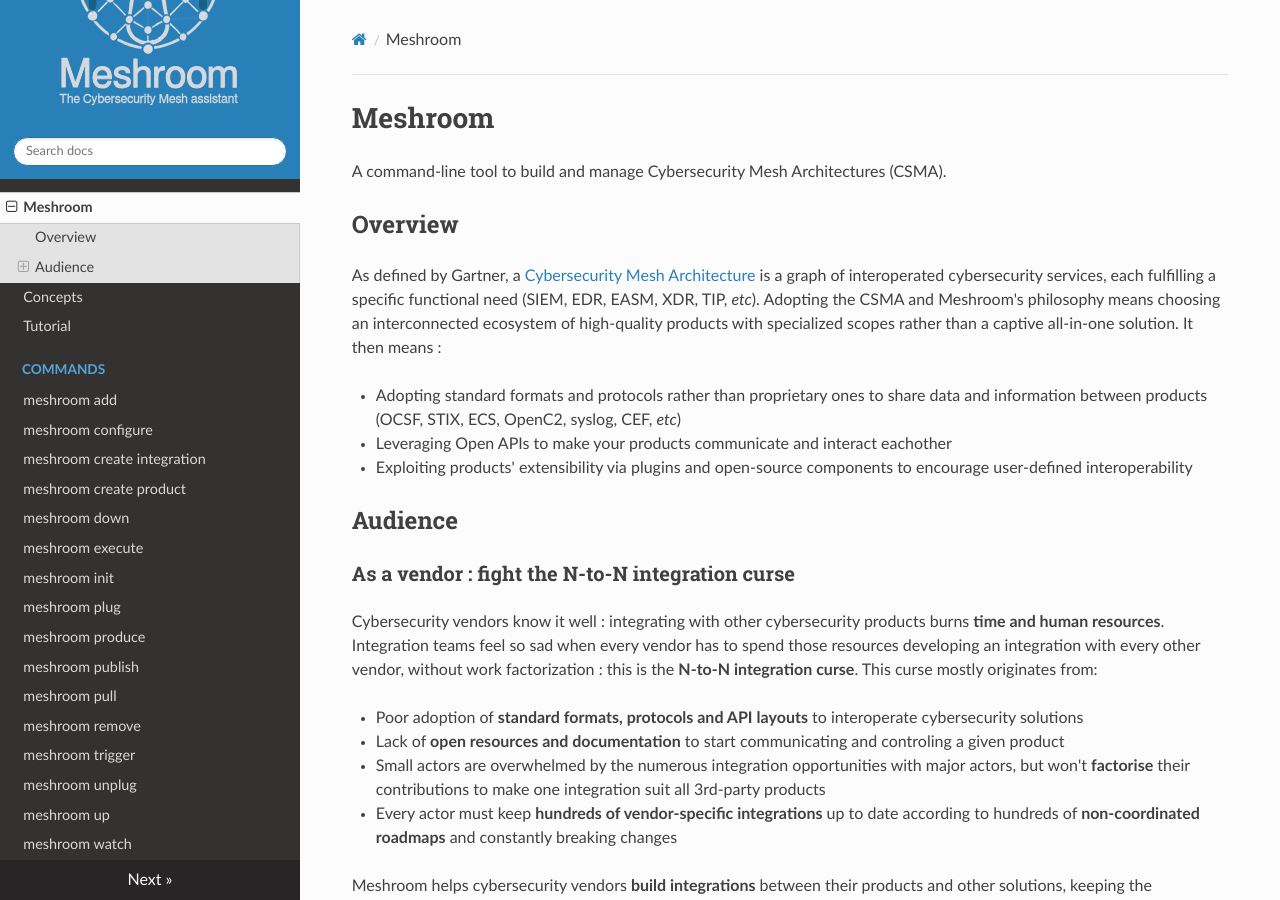
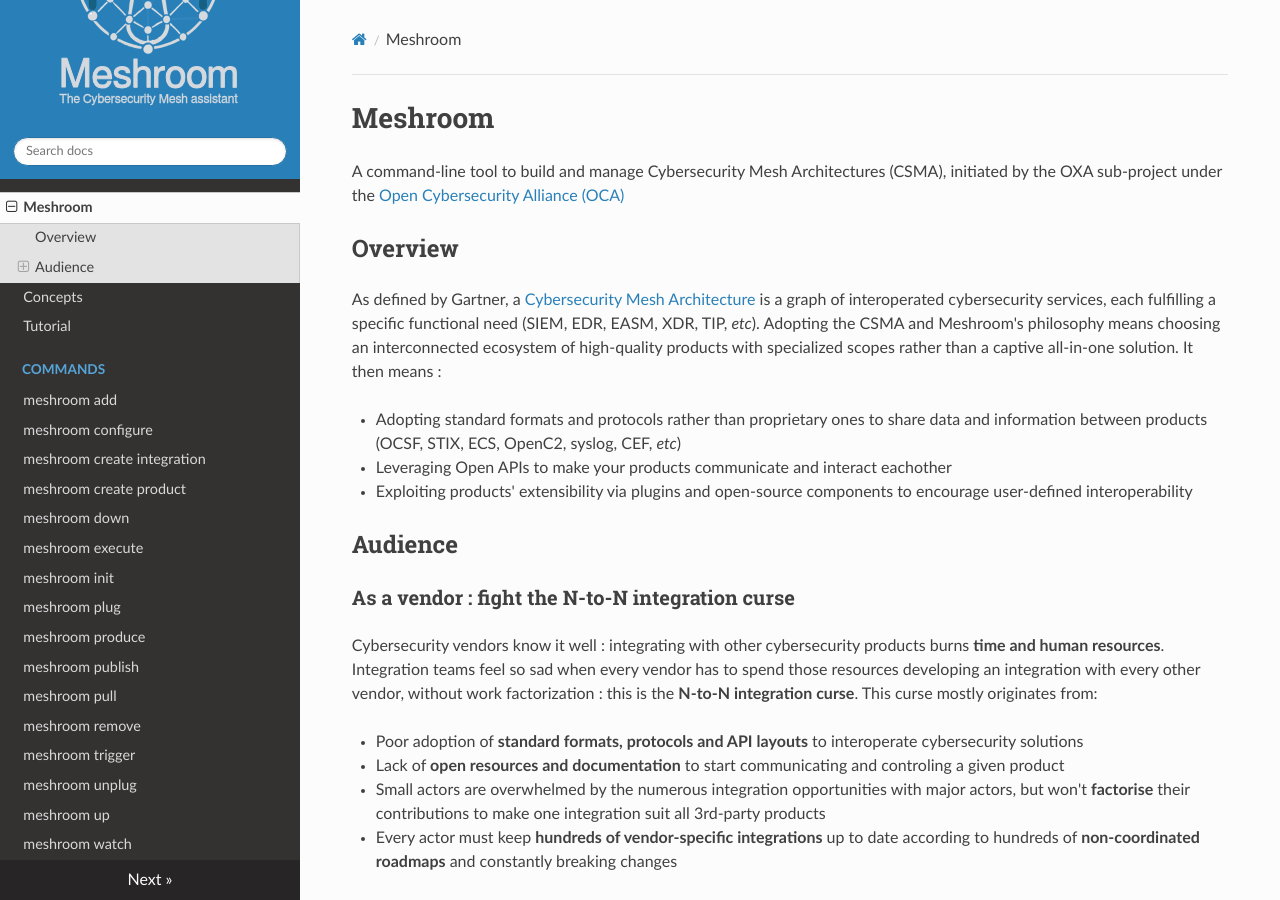
Before and after one commit to opencybersecurityalliance/meshroom, an MkDocs documentation site: the page built from docs/index.md, in a window 1280 px wide and 900 px high. Built offline with MkDocs 1.6.1, drawn with Linux system fonts in a browser that asks for light colours; nearby versions of some CDN libraries.

Commit message:
docs: add reference to OCA

```diff
--- a/docs/index.md
+++ b/docs/index.md
@@ -1,6 +1,6 @@
 # Meshroom
 
-A command-line tool to build and manage Cybersecurity Mesh Architectures (CSMA).
+A command-line tool to build and manage Cybersecurity Mesh Architectures (CSMA), initiated by the OXA sub-project under the [Open Cybersecurity Alliance (OCA)](https://opencybersecurityalliance.org/)
 
 ## Overview
 As defined by Gartner, a [Cybersecurity Mesh Architecture](https://www.gartner.com/en/information-technology/glossary/cybersecurity-mesh) is a graph of interoperated cybersecurity services, each fulfilling a specific functional need (SIEM, EDR, EASM, XDR, TIP, *etc*).
```
Also changed, not shown: README.md (+1 -1 lines).
